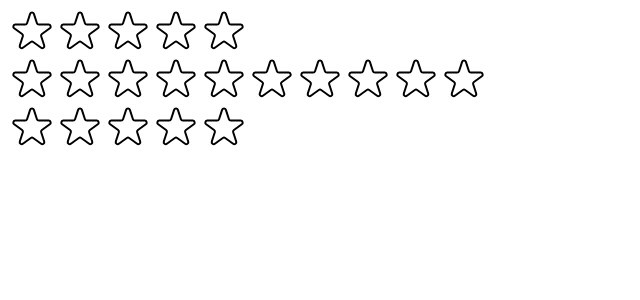
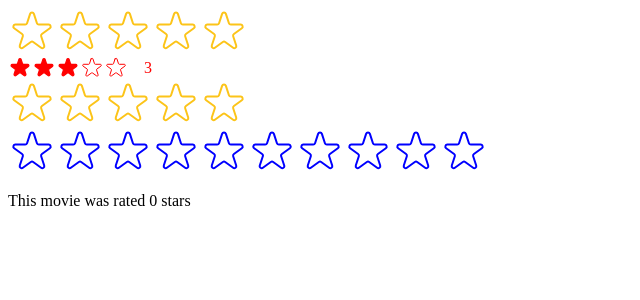
Before and after one commit to HahaKhoang/usePopcorn, a React (Create React App) app: page / in a window 1280 px wide. Shown: the top 300 px of the page, without its empty margins (0-640 px from the left). Built offline with nearby package versions, Linux system fonts and the light colour scheme.

Commit message:
Adds PropTypes to StarRating

```diff
--- a/src/StarRating.js
+++ b/src/StarRating.js
@@ -1,4 +1,5 @@
 import { useState } from "react";
+import PropTypes from "prop-types";
 
 const containerStyle = {
   display: "flex",
@@ -10,20 +11,42 @@
   display: "flex",
 };
 
-const textStyle = {
-  lineHeight: "1",
-  margin: "0",
+StarRating.propTypes = {
+  maxRating: PropTypes.number,
+  defaultRating: PropTypes.number,
+  color: PropTypes.string,
+  size: PropTypes.number,
+  message: PropTypes.array,
+  className: PropTypes.string,
+  onSetRating: PropTypes.func,
 };
 
-export default function StarRating({ maxRating = 5 }) {
-  const [rating, setRating] = useState(0);
+export default function StarRating({
+  maxRating = 5,
+  color = "#fcc419",
+  size = 48,
+  className = "",
+  message = [],
+  defaultRating = 0,
+  onSetRating,
+}) {
+  const [rating, setRating] = useState(defaultRating);
   const [tempRating, setTempRating] = useState(0);
+
   function handleRating(rating) {
     setRating(rating);
+    onSetRating(rating);
   }
 
+  const textStyle = {
+    lineHeight: "1",
+    margin: "0",
+    color,
+    fontSize: `${size / 1.5}px`,
+  };
+
   return (
-    <div style={containerStyle}>
+    <div style={containerStyle} className={className}>
       <div style={starContainerStyle}>
         {Array.from({ length: maxRating }, (_, i) => (
           <Star
@@ -32,22 +55,27 @@
             full={tempRating ? tempRating >= i + 1 : rating >= i + 1}
             onHoverIn={() => setTempRating(i + 1)}
             onHoverOut={() => setTempRating(0)}
+            color={color}
+            size={size}
           />
         ))}
       </div>
-      <p style={textStyle}>{tempRating || rating || ""}</p>
+      <p style={textStyle}>
+        {message.length === maxRating
+          ? message[tempRating ? tempRating - 1 : rating - 1]
+          : tempRating || rating || ""}
+      </p>
     </div>
   );
 }
 
-const starStyle = {
-  width: "48px",
-  height: "48px",
-  display: "block",
-  cursor: "pointer",
-};
-
-function Star({ onRate, full, onHoverIn, onHoverOut }) {
+function Star({ onRate, full, onHoverIn, onHoverOut, color, size }) {
+  const starStyle = {
+    width: `${size}px`,
+    height: `${size}px`,
+    display: "block",
+    cursor: "pointer",
+  };
   return (
     <span
       style={starStyle}
@@ -60,8 +88,8 @@
         <svg
           xmlns="http://www.w3.org/2000/svg"
           viewBox="0 0 20 20"
-          fill="#000"
-          stroke="#000"
+          fill={color}
+          stroke={color}
         >
           <path d="M9.049 2.927c.3-.921 1.603-.921 1.902 0l1.07 3.292a1 1 0 00.95.69h3.462c.969 0 1.371 1.24.588 1.81l-2.8 2.034a1 1 0 00-.364 1.118l1.07 3.292c.3.921-.755 1.688-1.54 1.118l-2.8-2.034a1 1 0 00-1.175 0l-2.8 2.034c-.784.57-1.838-.197-1.539-1.118l1.07-3.292a1 1 0 00-.364-1.118L2.98 8.72c-.783-.57-.38-1.81.588-1.81h3.461a1 1 0 00.951-.69l1.07-3.292z" />
         </svg>
@@ -70,7 +98,7 @@
           xmlns="http://www.w3.org/2000/svg"
           fill="none"
           viewBox="0 0 24 24"
-          stroke="#000"
+          stroke={color}
         >
           <path
             strokeLinecap="round"
--- a/src/index.js
+++ b/src/index.js
@@ -1,15 +1,30 @@
-import React from "react";
+import React, { useState } from "react";
 import ReactDOM from "react-dom/client";
 // import './index.css';
 // import App from './App';
 import StarRating from "./StarRating";
 
+function Test() {
+  const [movieRating, setMovieRating] = useState(0);
+
+  return (
+    <div>
+      <StarRating color="blue" maxRating={10} onSetRating={setMovieRating} />
+      <p>This movie was rated {movieRating} stars</p>
+    </div>
+  );
+}
+
 const root = ReactDOM.createRoot(document.getElementById("root"));
 root.render(
   <React.StrictMode>
     {/* <App /> */}
-    <StarRating maxRating={5} />
-    <StarRating maxRating={10} />
+    <StarRating
+      maxRating={5}
+      message={["Terrible", "Bad", "Okay", "Good", "Amazing"]}
+    />
+    <StarRating size={24} color={"red"} className="test" defaultRating={3} />
     <StarRating />
+    <Test />
   </React.StrictMode>
 );
```
